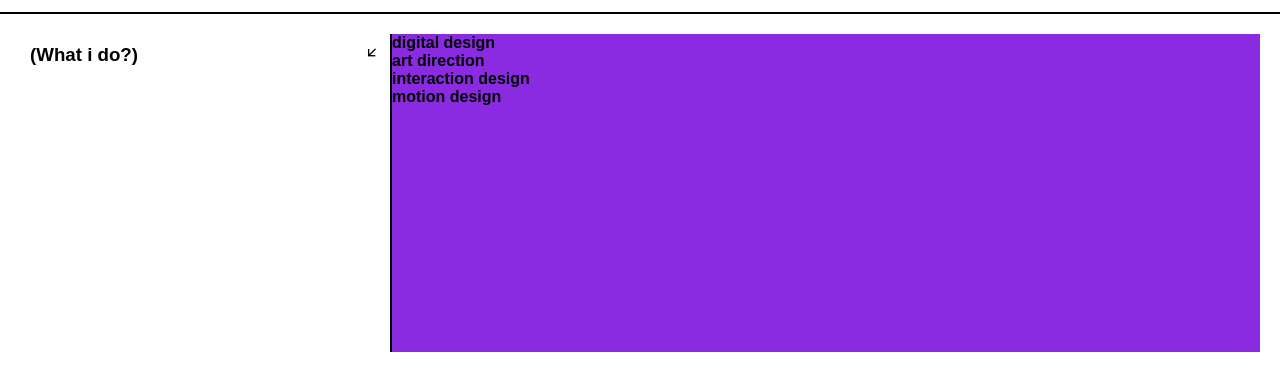
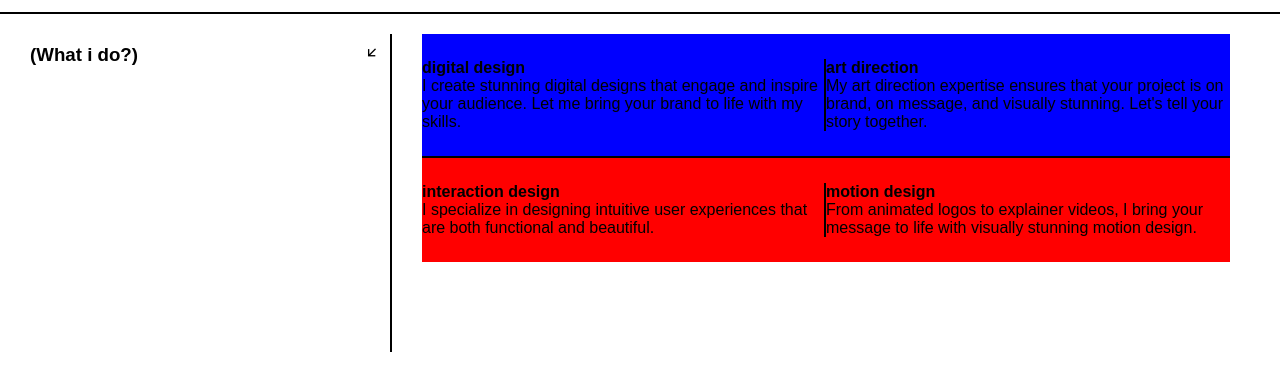
Before and after one commit to MuhammadUmair151601/portfolio_project2, a plain HTML site: page index.html in a window 1280 px wide. Shown: the part 1368-1740 px from the top of the page. Drawn offline with nearby package versions, Linux system fonts and the light colour scheme.

Commit message:
word divs and text adjusted

```diff
--- a/index.html
+++ b/index.html
@@ -44,17 +44,21 @@
                     <div class="work2-p">
                         <div class="elem">
                             <h4>digital design</h4>
+                            <p>I create stunning digital designs that engage and inspire your audience. Let me bring your brand to life with my skills.</p>
                         </div>
-                        <div class="ele">
+                        <div class="elem">
                             <h4>art direction</h4>
+                            <p>My art direction expertise ensures that your project is on brand, on message, and visually stunning. Let's tell your story together.</p>
                         </div>
                     </div>
                     <div class="work2-p">
                         <div class="elem">
                             <h4>interaction design</h4>
+                            <p>I specialize in designing intuitive user experiences that are both functional and beautiful.</p>
                         </div>
-                        <div class="ele">
+                        <div class="elem">
                             <h4>motion design</h4>
+                            <p>From animated logos to explainer videos, I bring your message to life with visually stunning motion design.</p>
                         </div>
                     </div>
                 </div>
--- a/style.css
+++ b/style.css
@@ -105,5 +105,24 @@ html, body{
 #work2{
     width: 70%;
     height: 100%;
-    background-color: blueviolet;
+    padding: 0 30px;
 }
+.work2-p{
+    background-color: red;
+    display: flex;
+    align-items: center;
+    justify-content: space-between;
+    padding: 25px 0px;
+}
+.work2-p:nth-child(1){
+    background-color: blue;
+    border-bottom: 2px solid black;
+}
+
+.work2-p .elem{
+    width: 50%;
+    height: 100%;
+}
+.work2-p .elem:nth-child(1){
+    border-right: 2px solid black;
+}
```
